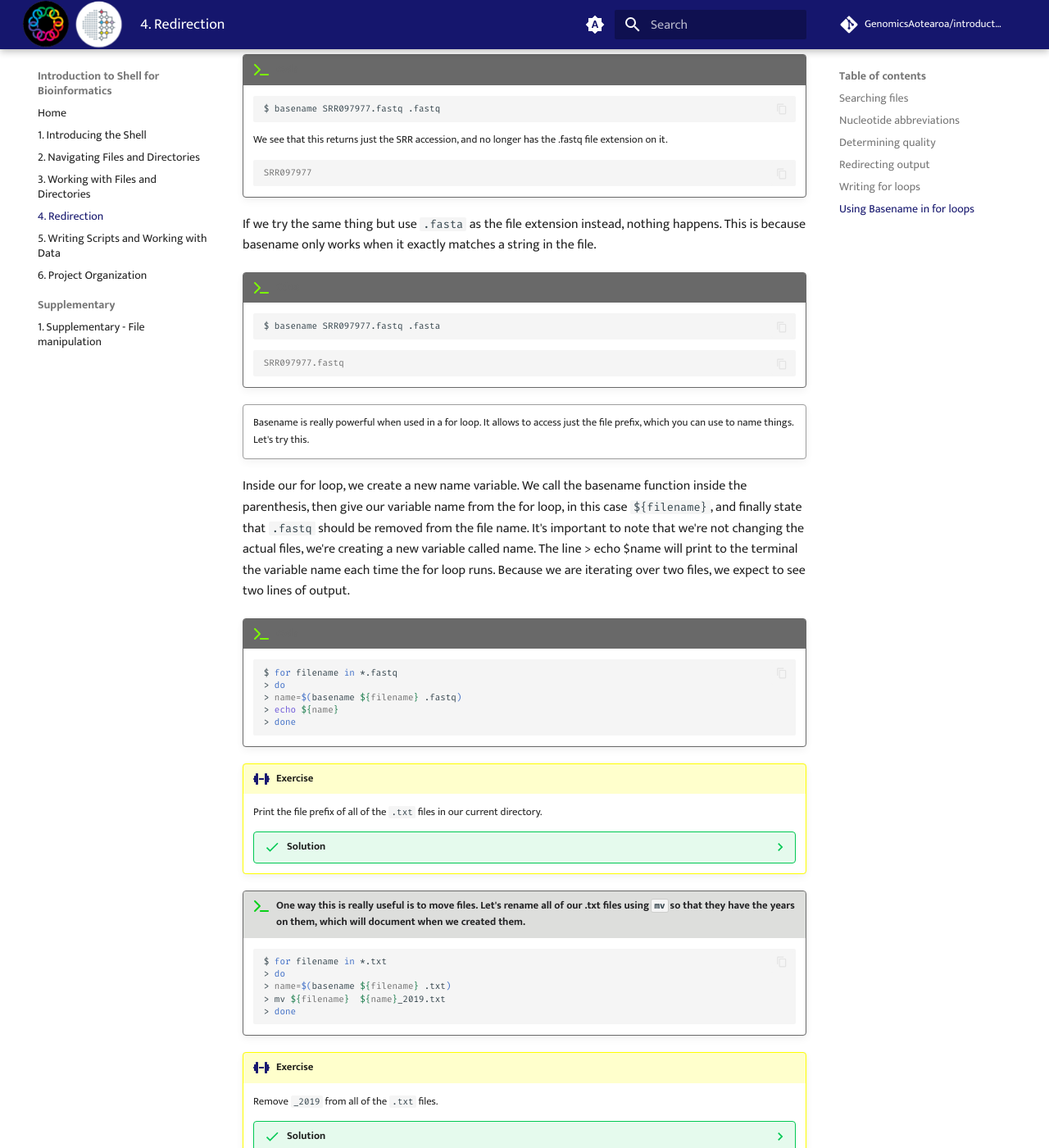
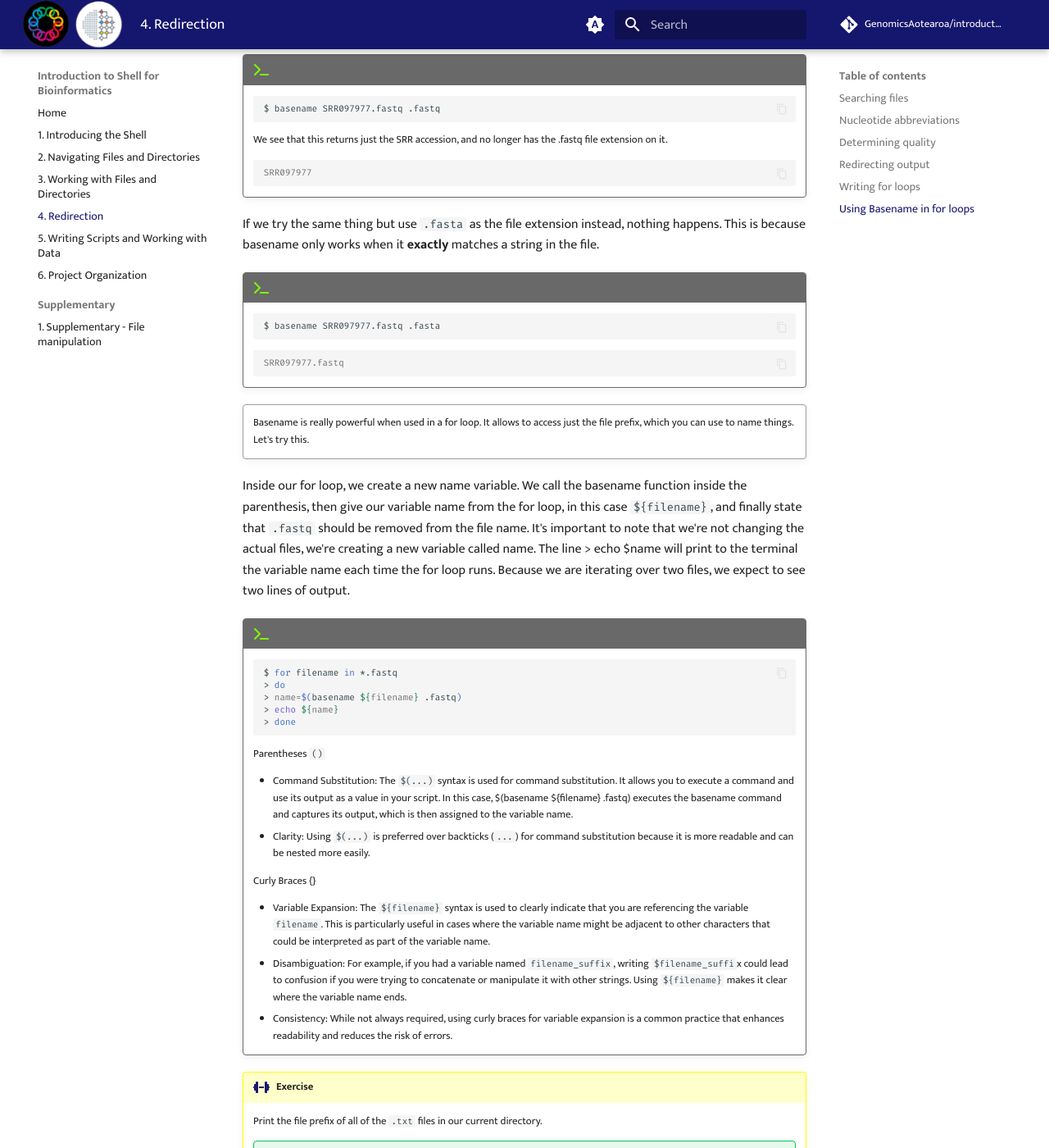
Before and after one commit to GenomicsAotearoa/introduction-to-shell, an MkDocs documentation site: the page built from docs/04-redirection.md, in a window 1280 px wide and 1400 px high, scrolled down 9614 px. Shown: the whole window at 82% size. Built offline with MkDocs 1.6.1 and Material for MkDocs 9.7.7, drawn with Linux system fonts in a browser that asks for light colours; comment, search, counter and statistics services are not loaded.

Commit message:
update basename with variable expansion

````diff
--- a/docs/04-redirection.md
+++ b/docs/04-redirection.md
@@ -566,7 +566,7 @@ Basename is a function in UNIX that is helpful for removing a uniform part of a
     SRR097977
     ```
 
-If we try the same thing but use `.fasta` as the file extension instead, nothing happens. This is because basename only works when it exactly matches a string in the file.
+If we try the same thing but use `.fasta` as the file extension instead, nothing happens. This is because basename only works when it **exactly** matches a string in the file.
 
 !!! terminal "Cdoe"
 
@@ -592,6 +592,17 @@ Inside our for loop, we create a new name variable. We call the basename functio
     > echo ${name}
     > done
     ```
+
+    Parentheses `()`
+
+    - Command Substitution: The `$(...)` syntax is used for command substitution. It allows you to execute a command and use its output as a value in your script. In this case, $(basename ${filename} .fastq) executes the basename command and captures its output, which is then assigned to the variable name.
+    - Clarity: Using `$(...)` is preferred over backticks (`...`) for command substitution because it is more readable and can be nested more easily.
+
+    Curly Braces {}
+
+    - Variable Expansion: The `${filename}` syntax is used to clearly indicate that you are referencing the variable `filename`. This is particularly useful in cases where the variable name might be adjacent to other characters that could be interpreted as part of the variable name.
+    - Disambiguation: For example, if you had a variable named `filename_suffix`, writing `$filename_suffi`x could lead to confusion if you were trying to concatenate or manipulate it with other strings. Using `${filename}` makes it clear where the variable name ends.
+    - Consistency: While not always required, using curly braces for variable expansion is a common practice that enhances readability and reduces the risk of errors.
 
 !!! dumbbell "Exercise"
 
````
